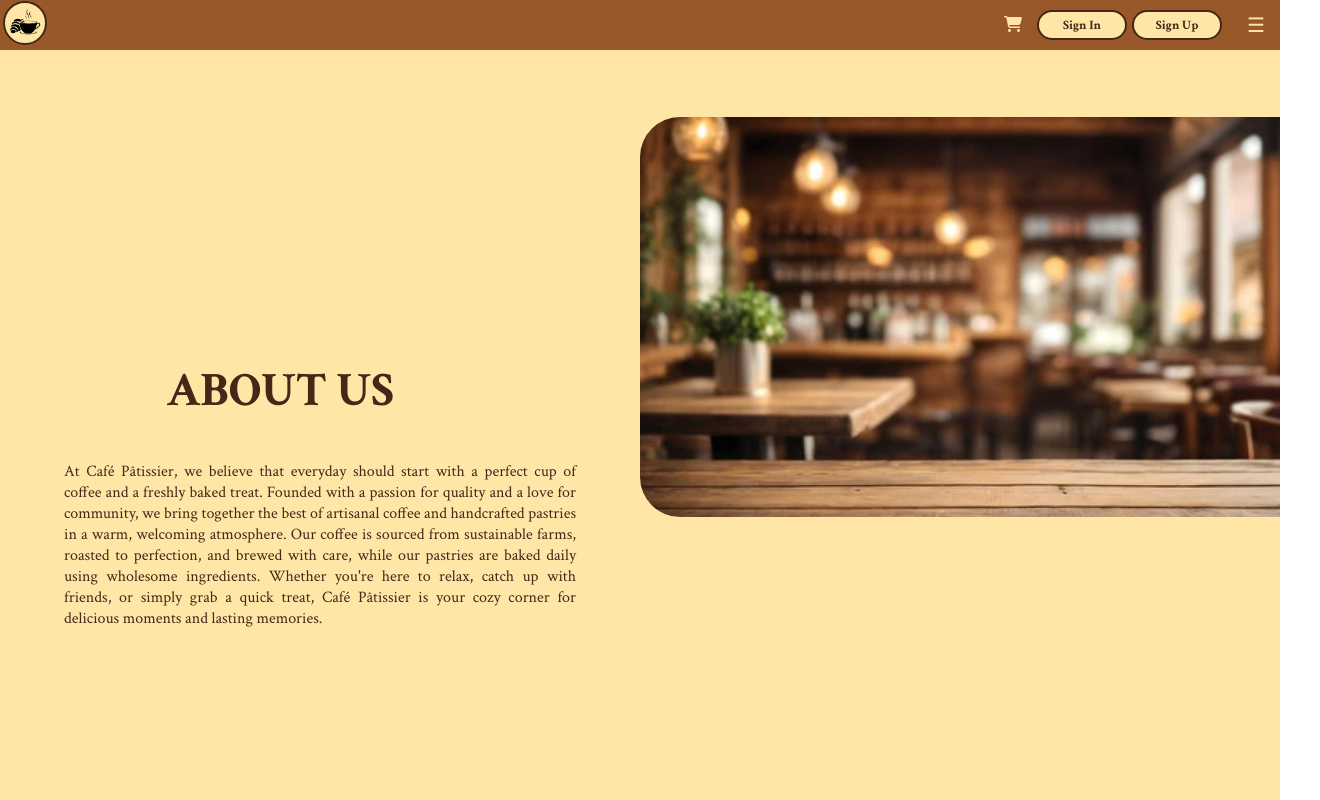
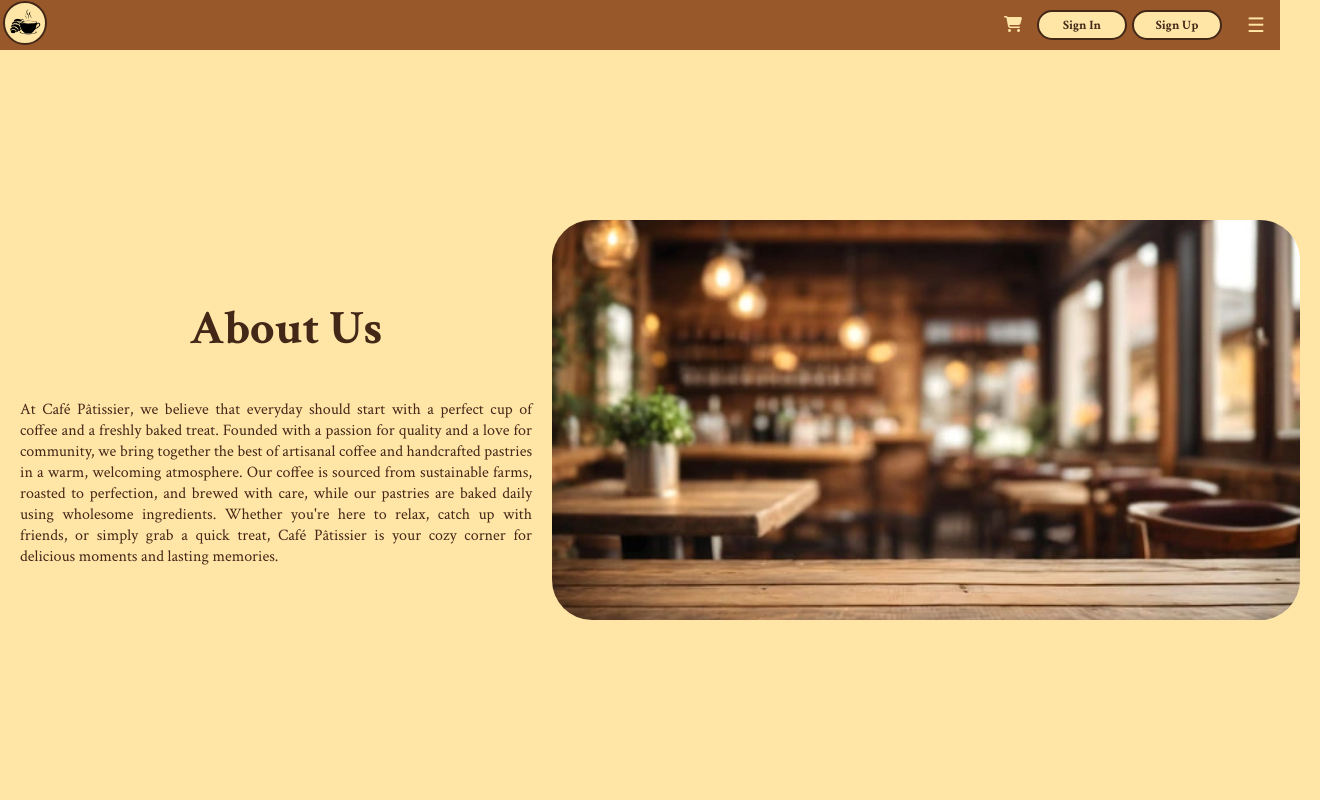
Before and after one commit to s0uth-cloud/Cafe-Patissier, a plain HTML site: page about us/about.html in a window 1280 px wide. Shown: the top 800 px of the page, 1320 px wide, since content can reach past the window. Drawn offline with Linux system fonts and the light colour scheme; a web font is replaced by a local one.

Commit message:
Fixed an issue with element alignment

```diff
--- a/about us/about.css
+++ b/about us/about.css
@@ -443,16 +443,16 @@ body {
         background-color: #ffe6a7;
         width: 100vw;
         height: 100vh;
-        padding: 20px 0;
+        padding: 20px 20px;
         align-items: center;
-        justify-content: center;
+        justify-content: left;
         overflow: hidden;
     }
 
     /*About Us*/
     .cointainer {
         display: flex;
-        width: 100vw;
+        width: auto;
         height: auto;
         padding: 0;
         align-items: center;
@@ -462,9 +462,7 @@ body {
     .aboutUs-title {
         font: bold 3rem "Crimson Text", serif;
         color: #432818;
-        position: relative;
-        top: 33vh;
-        right: 7vw;
+        text-align: center;
     }
 
     .aboutUs-desc {
@@ -473,9 +471,6 @@ body {
         width: 40vw;
         font: 1rem "Crimson Text", serif;
         color: #432818;
-        position: relative;
-        top: 33vh;
-        right: 15vw;
         margin-right: 20px;
     }
 
@@ -485,9 +480,6 @@ body {
         background: url(/assets/images/cafe_bg.webp) center;
         object-fit: cover;
         border-radius: 40px;
-        position: relative;
-        bottom: 33vh;
-        left: 30vw;
         margin: 0;
     }
 
--- a/about us/about.html
+++ b/about us/about.html
@@ -13,14 +13,14 @@
     <main>
         <section class="page-section">
             <div class="container">
-                <h1 class="aboutUs-title">ABOUT US</h1>
+                <h1 class="aboutUs-title">About Us</h1>
                 <p class="aboutUs-desc">At Café Pâtissier, we believe that everyday should start with a perfect cup of coffee and a freshly baked treat. Founded with a passion for quality and a love
                     for community, we bring together the best of artisanal coffee and handcrafted pastries in a warm, welcoming atmosphere. Our coffee is sourced from sustainable
                     farms, roasted to perfection, and brewed with care, while our pastries are baked daily using wholesome ingredients. Whether you're here to relax, catch up with
                     friends, or simply grab a quick treat, Café Pâtissier is your cozy corner for delicious moments and lasting memories.
                 </p>
-                <img src="/assets/images/cafe_bg.webp" alt="Café Pâtissier Background" id="cafe-pic-bg">
             </div>
+            <img src="/assets/images/cafe_bg.webp" alt="Café Pâtissier Background" id="cafe-pic-bg">
         </section>
     </main>
     <footer class="footer">
```
